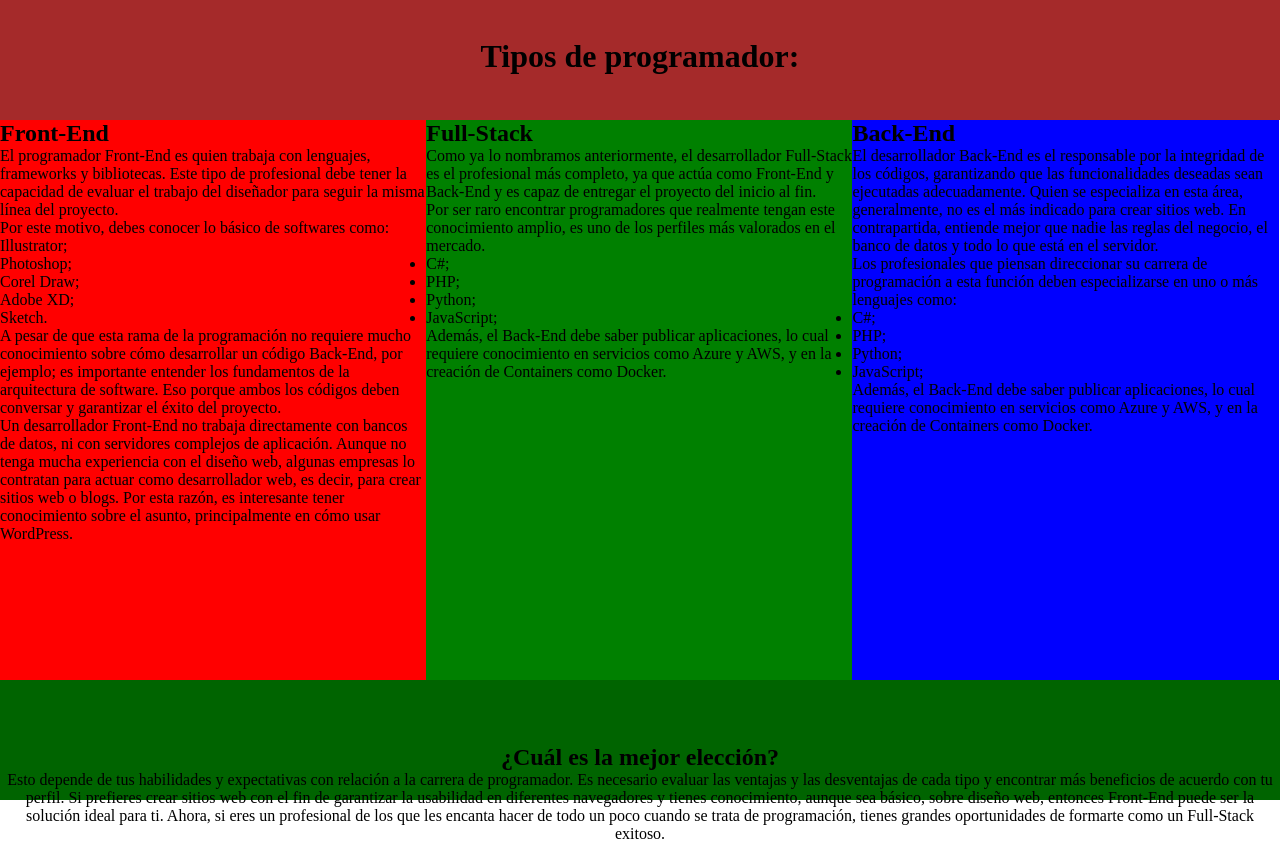
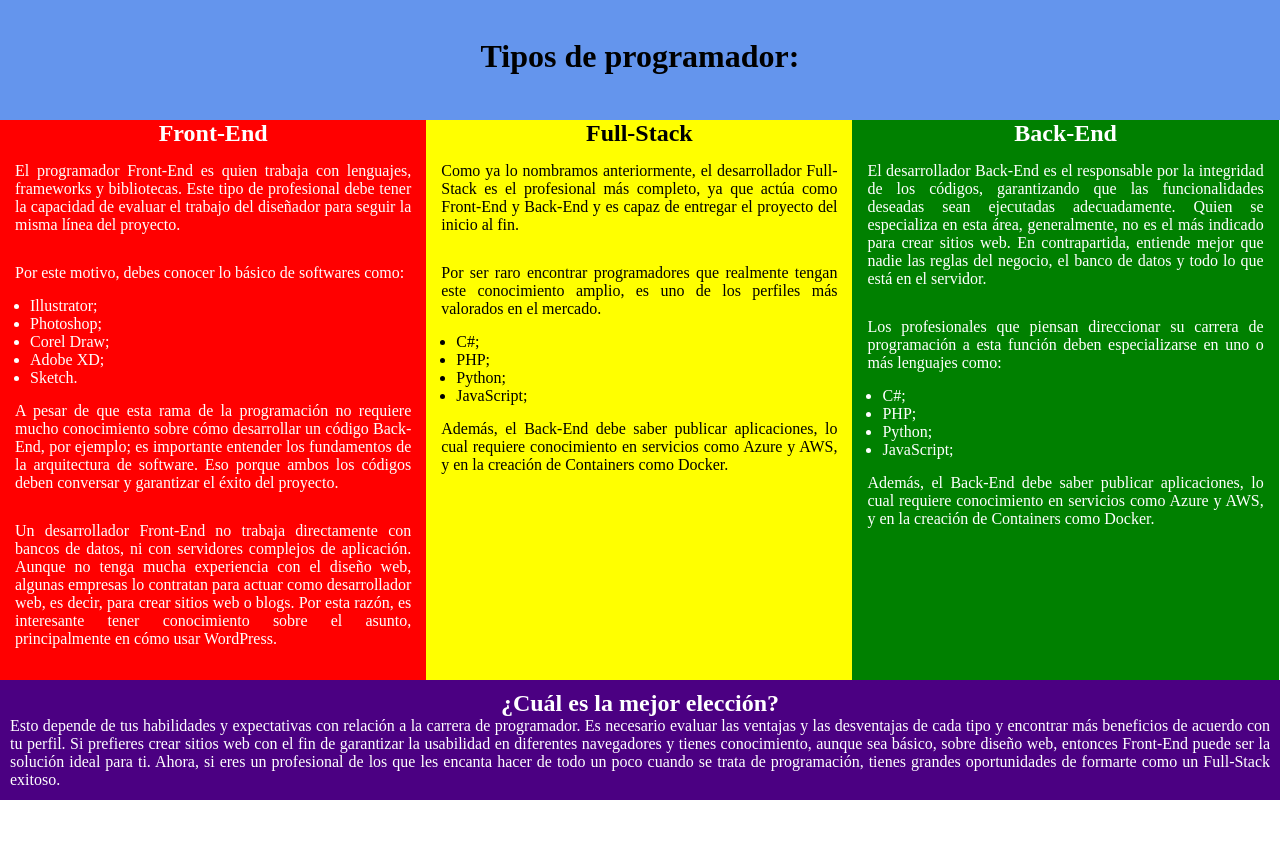
Before and after one commit to ing-jrivero/PW_Plantillas_con_Flexbox_2, a plain HTML site: page index.html in a window 1280 px wide. After the commit the page ends 800 px from the top, so only its background shows below. Drawn offline with Linux system fonts and the light colour scheme.

Commit message:
Hoja de estilos modificada F

```diff
--- a/styles.css
+++ b/styles.css
@@ -5,12 +5,15 @@
 }
 
 header{
-    background-color: brown;
+    background-color: cornflowerblue;
     width: 100%;
     height: 15%;
     padding-top: 3%;
     text-align: center;
 
+}
+ul{
+    padding-left: 30px;
 }
 
 .mitad{
@@ -22,24 +25,41 @@ header{
 }
 .izquierda{
     background-color: red;
+    color: white;
     width: 33.3%;
 
 }
 .centro{
-    background-color: green;
+    background-color: yellow;
     width: 33.3%;
 
 }
 .derecha{
-    background-color: blue;
+    background-color:green;
+    color: white;
     width: 33.3%;
 
 }
-footer{
-    background-color: darkgreen;
-    width: 100%;
-    height: 15%;
-    padding-top: 5%;
+div>h2{
     text-align: center;
 
 }
+div>p{
+    padding: 15px;
+    text-align: justify;
+
+}
+
+footer>h2{
+    text-align: center;
+}
+
+footer{
+    background-color: indigo;
+    color: white;
+    width: 100%;
+    height: 15%;
+    padding: 10px;
+    text-align: justify;
+
+}
```
